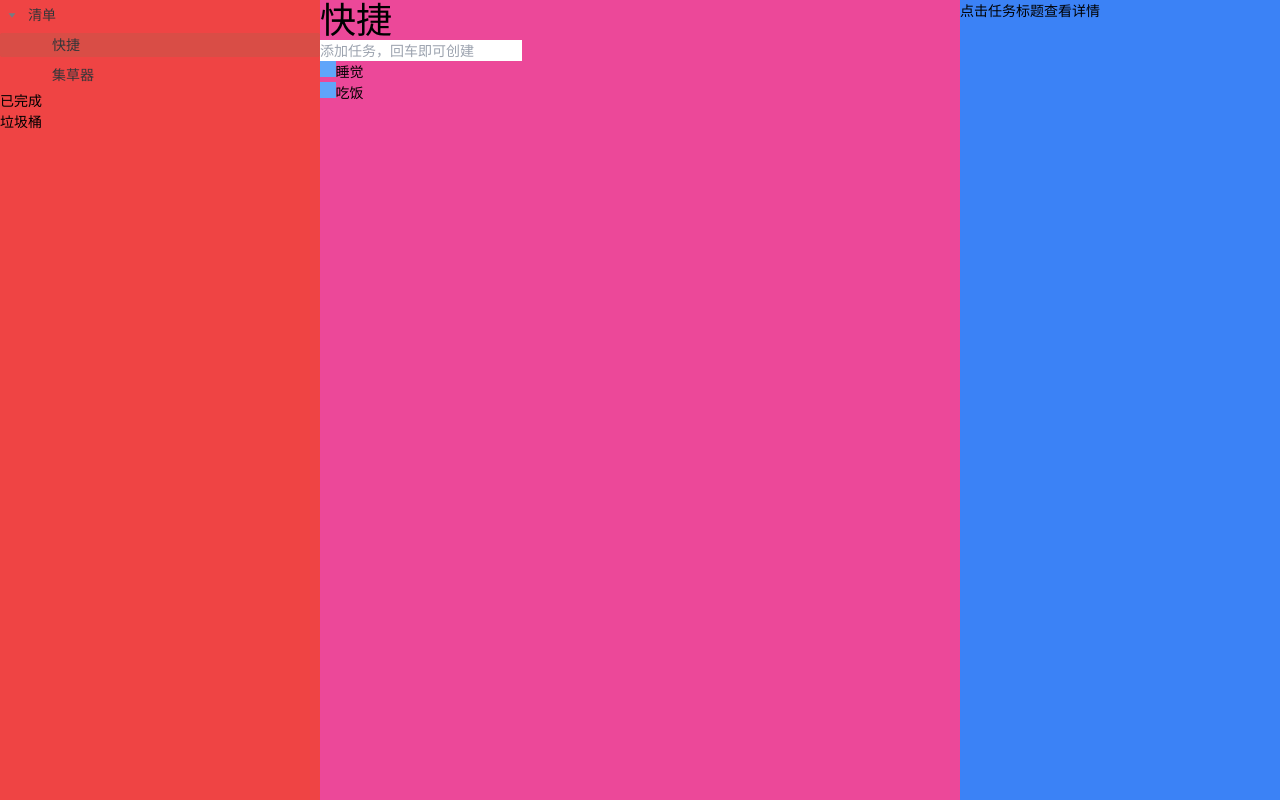
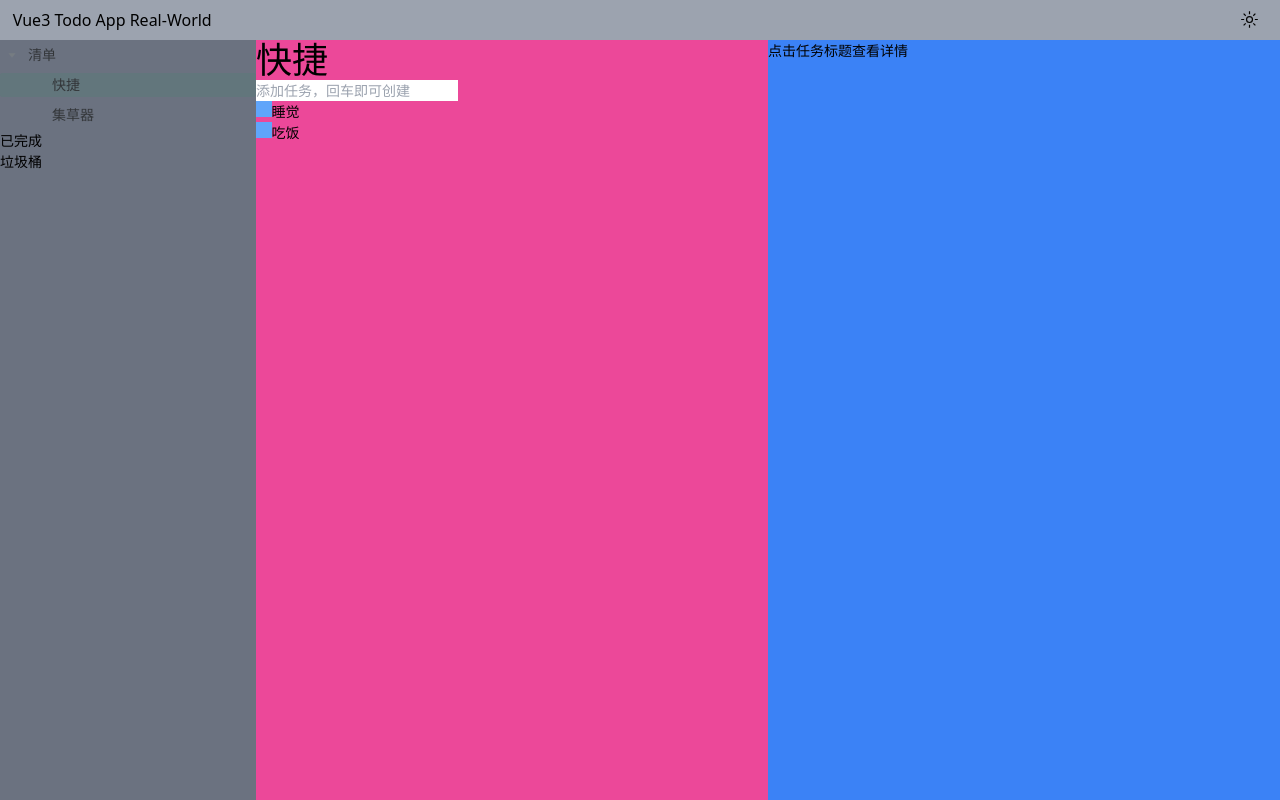
Before and after one commit to S-9527/dida, a Vue app: page /#/task in a window 1280 px wide. Built offline with nearby package versions, Linux system fonts and the light colour scheme; what @imengyu/vue3-context-menu would draw is missing.

Commit message:
feat(ui): add header

```diff
--- a/package.json
+++ b/package.json
@@ -22,8 +22,10 @@
     "vue-router": "^4.3.0"
   },
   "devDependencies": {
+    "@iconify-json/carbon": "^1.1.31",
     "@unocss/reset": "^0.59.2",
     "@vitejs/plugin-vue": "^5.0.4",
+    "@vueuse/core": "^10.9.0",
     "cypress": "^13.7.2",
     "happy-dom": "^14.7.1",
     "typescript": "^5.2.2",
--- /dev/null
+++ b/src/components/header/TheHeader.vue
@@ -0,0 +1,13 @@
+<template>
+  <div class="flex items-center justify-start">
+    <button class="icon-btn mx-2 !outline-none" @click="toggleDark()">
+      <div i="carbon-sun dark:carbon-moon"></div>
+    </button>
+  </div>
+</template>
+
+<script setup lang="ts">
+import { toggleDark } from '@/composable/dark';
+</script>
+
+<style scoped></style>
--- /dev/null
+++ b/src/composable/dark.ts
@@ -0,0 +1,7 @@
+import { useDark, useToggle, usePreferredDark, useLocalStorage } from '@vueuse/core'
+
+export const isDark = useDark()
+export const toggleDark = useToggle(isDark)
+export const preferredDark = usePreferredDark()
+
+useLocalStorage('isDark', isDark)
--- a/src/view/Task.vue
+++ b/src/view/Task.vue
@@ -1,12 +1,17 @@
 <template>
-  <div class="flex h-screen w-screen">
-    <div class="w-1/4 bg-red-500">
+  <div class="w-full bg-gray-400 text-black dark:bg-#111111 dark:text-white
+  h-40px px-1% flex justify-between items-center text-16px">
+    <div>Vue3 Todo App Real-World</div>
+    <TheHeader />
+  </div>
+  <div class="flex h-[calc(100vh-40px)] w-screen">
+    <div class="w-1/5 bg-gray-500">
       <TaskLeftListView></TaskLeftListView>
     </div>
-    <div class="w-2/4 bg-pink-500">
+    <div class="w-2/5 bg-pink-500">
       <TaskList></TaskList>
     </div>
-    <div class="w-1/4 bg-blue-500">
+    <div class="w-2/5 bg-blue-500">
       <TaskEditor></TaskEditor>
     </div>
   </div>
@@ -16,6 +21,7 @@
 import TaskList from "@/components/task/TaskList.vue";
 import TaskEditor from "@/components/task/TaskEditor.vue";
 import TaskLeftListView from "@/components/task/TaskLeftListView.vue";
+import TheHeader from "@/components/header/TheHeader.vue";
 </script>
 
 <style scoped></style>
--- /dev/null
+++ b/unocss.config.ts
@@ -0,0 +1,29 @@
+import {
+    defineConfig,
+    presetAttributify,
+    presetIcons,
+    presetTypography,
+    presetUno,
+    transformerDirectives,
+    transformerVariantGroup,
+} from 'unocss'
+
+export default defineConfig({
+    shortcuts: [
+        ['btn', ''],
+        ['item-hover', '']
+    ],
+    presets: [
+        presetUno(),
+        presetAttributify(),
+        presetIcons({
+            scale: 1.2,
+            warn: true
+        }),
+        presetTypography()
+    ],
+    transformers: [
+        transformerDirectives(),
+        transformerVariantGroup()
+    ]
+})
```
Also changed, not shown: 1 other file (tests, documents, lock files or other folders).
